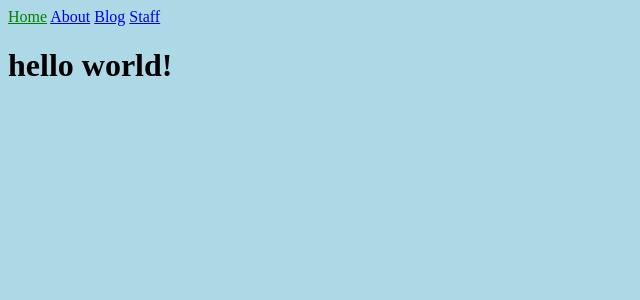
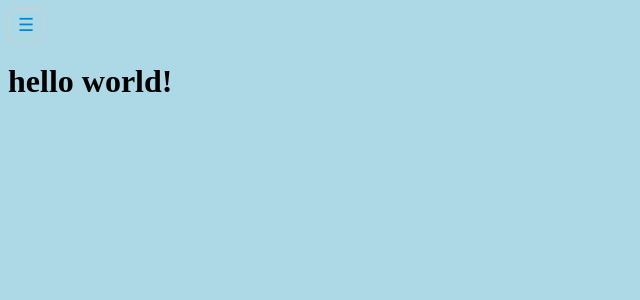
Before and after one commit to arnarbragi/Verkefni3, a Jekyll site: the page built from index.html, in a window 1280 px wide. Shown: the top 300 px of the page, without its empty margins (0-640 px from the left). Built offline with Jekyll 4.4.1, drawn with Linux system fonts in a browser that asks for light colours.

Commit message:
valmynd attempt 1

```diff
--- a/_includes/navigation.html
+++ b/_includes/navigation.html
@@ -1,5 +1,9 @@
+<input type="checkbox" id="toggle">
+<label for="toggle">&#9776;</label>
 <nav>
+  <ul>
     {% for item in site.data.navigation %}
-      <a href="{{ item.link | relative_url }}" {% if page.url == item.link %}class="current"{% endif %}>{{ item.name }}</a>
+      <li><a href="{{ item.link | relative_url }}" {% if page.url == item.link %}class="current"{% endif %}>{{ item.name }}</a></li>
     {% endfor %}
-  </nav>
+  </ul>
+</nav>
--- a/_sass/main.scss
+++ b/_sass/main.scss
@@ -5,3 +5,56 @@
 .current {
   color: green;
 }
+
+input {
+  display: none;
+}
+label,
+ul {
+  border: 1px solid #cecfd5;
+  border-radius: 6px;
+}
+label {
+  color: #0087cc;
+  cursor: pointer;
+  display: inline-block;
+  font-size: 18px;
+  padding: 5px 9px;
+  transition: all .15s ease;
+}
+label:hover {
+  color: #ff7b29;
+}
+input:checked + label {
+  box-shadow: inset 0 1px 2px rgba(0, 0, 0, 0.15);
+  color: #9799a7;
+}
+nav {
+  max-height: 0;
+  overflow: hidden;
+  transition: all .15s ease;
+}
+input:checked ~ nav {
+  max-height: 500px;
+}
+ul {
+  list-style: none;
+  margin: 8px 0 0 0;
+  padding: 0;
+  width: 100px;
+}
+li {
+  border-bottom: 1px solid #cecfd5;
+}
+li:last-child {
+  border-bottom: 0;
+}
+a {
+  color: #0087cc;
+  display: block;
+  padding: 6px 12px;
+  text-decoration: none;
+}
+a:hover {
+  color: #ff7b29;
+}
```
Also changed, not shown: 10 other files.
